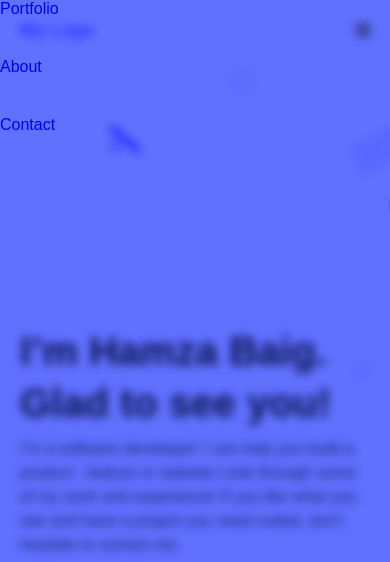
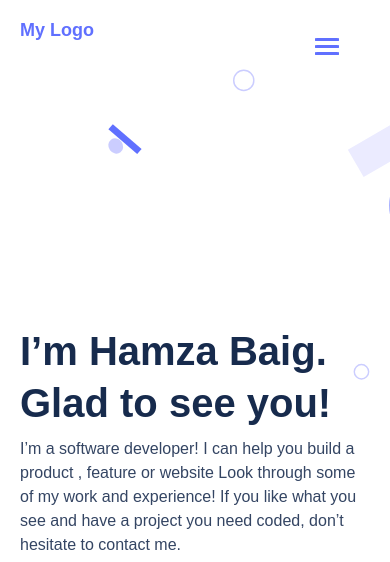
Before and after one commit to hamzaw9/my-portfolio, a website: page index.html in a window 390 px wide. Shown: the top 562 px of the page. Drawn offline with Linux system fonts and the light colour scheme.

Commit message:
Removed changes from main to the branch

```diff
--- a/index.html
+++ b/index.html
@@ -18,10 +18,13 @@
   <body>
     <div class="wrapper">
       <!-- Start: Header -->
-      <header class="header container">
+      <nav class="header container">
         <a class="logo" href="#">My Logo</a>
-        <nav>
-          <i class="fa-solid fa-bars"></i>
+        <a href="#" class="hamburger">
+          <span class="bar"></span>
+          <span class="bar"></span>
+          <span class="bar"></span>
+      </a>
           <div class="nav-mbl">
             <ul>
               <li><a href="#">Portfolio</a></li>
@@ -37,7 +40,6 @@
             </ul>
           </div>
         </nav>
-      </header>
       <!-- End: Header -->
 
       <!-- Start: Main Section-->
--- a/style.css
+++ b/style.css
@@ -31,11 +31,44 @@ body {
   text-decoration: none;
 }
 
+.hamburger {
+  display: block;
+  cursor: none;
+  position: absolute;
+  right: 13%;
+  top: 4%;
+}
+
+.bar {
+  display: block;
+  width: 24px;
+  height: 3px;
+  margin: 4px auto;
+  border-radius: 10%;
+  -webkit-transition: all 0.3s ease-in-out;
+  transition: all 0.3s ease-in-out;
+  background-color: rgba(96, 112, 255, 1);
+}
+
+.hamburger:active .bar:nth-child(2) {
+  opacity: 0;
+}
+
+.hamburger:active .bar:nth-child(1) {
+  transform: translate(8px) rotate(45deg);
+}
+
+.hamburger:active .bar:nth-child(3) {
+  transform: translate(-8px) rotate(-45deg);
+}
+
+
 .nav-desk {
   display: none;
 }
 
 .nav-mbl {
+  display: none;
   z-index: 9;
   background-color: #6070ff;
   width: 100%;
@@ -44,7 +77,7 @@ body {
   top: 0;
   left: 0;
   mix-blend-mode: multiply;
-  backdrop-filter: blur(5px);
+  backdrop-filter: blur(10px);
 }
 
 .nav-mbl ul {
@@ -52,8 +85,10 @@ body {
   margin: 0;
   padding: 0;
   display: flex;
+  padding-top: 5rem;
+  padding-left: 2rem;
   flex-direction: column;
-  gap: 40px;
+  gap: 18px;
 }
 
 .nav-mbl li {
@@ -62,6 +97,10 @@ body {
 
 .nav-mbl li a {
   text-decoration: none;
+  color: #fff;
+  font-weight: 600;
+  font-size: 32px;
+  line-height: 44px;
 }
 
 /** End: header Section **/
@@ -426,6 +465,10 @@ fieldset button:active {
     display: none;
   }
 
+  .hamburger {
+    display: none;
+  }
+
   .nav-mbl {
     display: none;
   }
```
